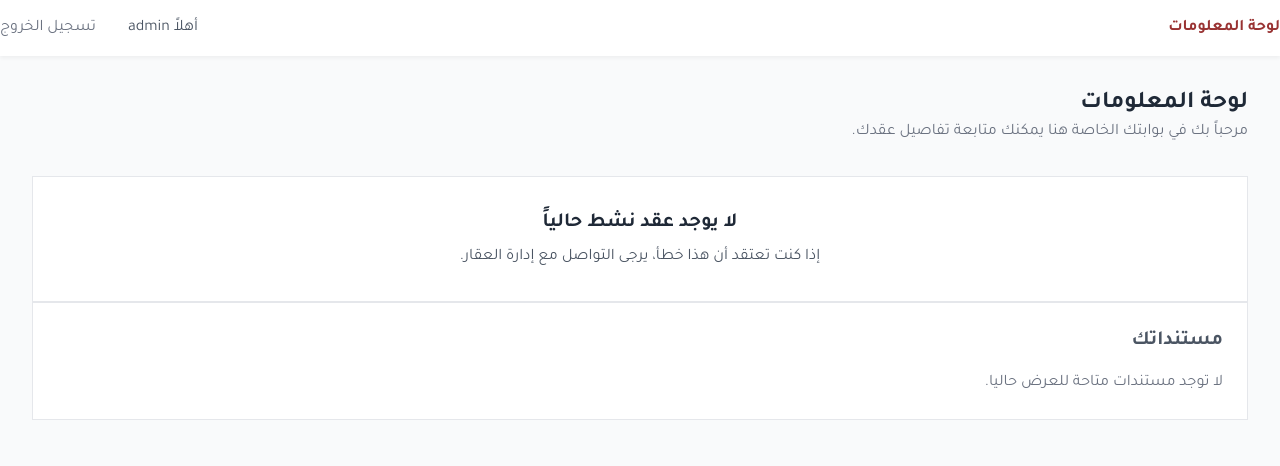
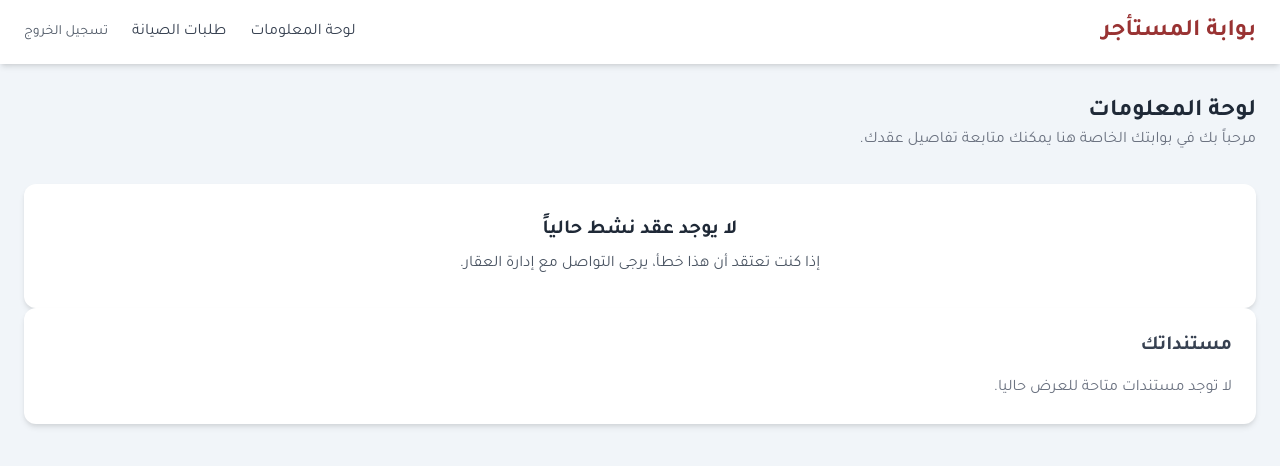
Before and after one commit to alabri0803/rent_management, a Django app: page / in a window 1280 px wide. Shown: the top 466 px of the page. Run offline with Django 5.2, Linux system fonts and the light colour scheme; a user stored in the database is signed in; data comes from the database, SQL or seed files in the repository; some libraries are stand-ins or nearby versions.

Commit message:
تحديث portal/base

```diff
--- a/portal/templates/portal/base.html
+++ b/portal/templates/portal/base.html
@@ -1,51 +1,13 @@
 <!DOCTYPE html>
 <html lang="ar" dir="rtl">
-  <head>
-    <meta charset="UTF-8">
-    <meta name="viewport" content="width=device-width, initial-scale=1.0">
-    <title>{% block title %}بوابة المستأجر{% endblock %}</title>
-    <script src="https://cdn.tailwindcss.com"></script>
-    <link rel="preconnect" href="https://fonts.googleapis.com">
-    <link rel="preconnect" href="https://fonts.gstatic.com" crossorigin>
-    <link href="https://fonts.googleapis.com/css2?family=Tajawal:wght@400;500;700&display=swap" rel="stylesheet">
-    <style>
-       body {
-         font-family: 'Tajawal', sans-serif;
-         background-color: #f9fafb;
-      }
-      :root {
-        --primary-color: #993333;
-      }
-      .header {
-        background-color: white;
-        box-shadow: 0 2px 4px rgba(0, 0, 0, 0.05);
-      }
-      .card {
-        background-color: white;
-        border-radius:12px
-        box-shadow: 0 2px 4px rgba(0, 0, 0, 0.05);
-        border: 1px solid #e5e7eb;
-      }
-    </style>
-  </head>
-  <body>
-      <header class="header py-4">
-        <div class="container mx-auto flex justify-between items-center">
-          <nav class="flex items-center space-x-6 space-x-reverse">
-            <a href="{% url 'portal_dashboard' %}" class="font-bold text-[var(--primary-color)]">لوحة المعلومات</a>
-            <a href="{% url 'maintenance_list' %}" class="text-gray-600 hover:text-black">
-          </nav>
-          <div class="flex items-center">
-            <span class="ml-4">أهلاً {{ user.first_name|default:user.username }}</span>
-            <form action="{% url 'logout' %}" method="post">
-              {% csrf_token %}
-              <button type="submit" class="text-gray-500 hover:text-gray-600 mr-4">تسجيل الخروج</button>
-            </form>
-          </div>
-        </div>
-        </header>
-        <main class="container mx-auto p-4 md:p-8">
-          {% block content %}{% endblock %}
-          </main>
-    </body>
-    </html>
+<head>
+<meta charset="UTF-8"><meta name="viewport" content="width=device-width, initial-scale=1.0">
+<title>{% block title %}بوابة المستأجر{% endblock %} - إدارة الإيجارات</title>
+<script src="https://cdn.tailwindcss.com"></script>
+<style>@import url('https://fonts.googleapis.com/css2?family=Tajawal:wght@400;700&display=swap'); body { font-family: 'Tajawal', sans-serif; background-color: #f1f5f9; } :root { --primary-color: #993333; } .card { background-color: white; border-radius: 0.75rem; box-shadow: 0 4px 6px -1px rgba(0, 0, 0, 0.1), 0 2px 4px -1px rgba(0, 0, 0, 0.06); } .btn-primary { background-color: var(--primary-color); color: white; transition: background-color 0.2s; } .btn-primary:hover { background-color: #7c2a2a; }</style>
+</head>
+<body class="text-gray-700">
+<header class="bg-white shadow-md"><div class="container mx-auto px-6 py-4 flex justify-between items-center"><h1 class="text-2xl font-bold text-[var(--primary-color)]">بوابة المستأجر</h1><nav class="flex items-center gap-6"><a href="{% url 'portal_dashboard' %}" class="hover:text-gray-800">لوحة المعلومات</a><a href="{% url 'maintenance_list' %}" class="hover:text-gray-800">طلبات الصيانة</a><form method="post" action="{% url 'logout' %}">{% csrf_token %}<button type="submit" class="text-sm text-gray-600 hover:text-red-600">تسجيل الخروج</button></form></nav></div></header>
+<main class="container mx-auto px-6 py-8">{% if messages %}{% for message in messages %}<div class="p-4 mb-4 text-sm rounded-lg {% if message.tags == 'success' %} bg-green-100 text-green-800 {% else %} bg-red-100 text-red-800 {% endif %}" role="alert">{{ message }}</div>{% endfor %}{% endif %}{% block content %}{% endblock %}</main>
+</body>
+</html>
```
